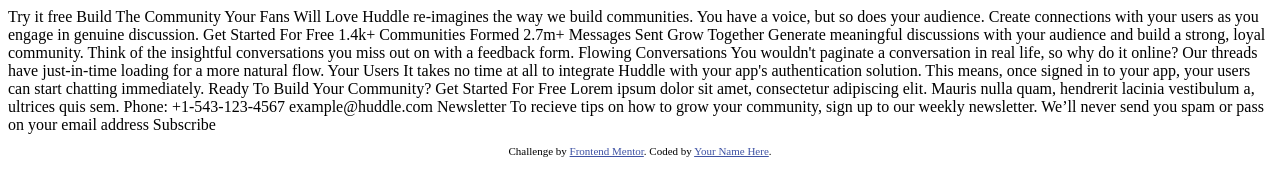
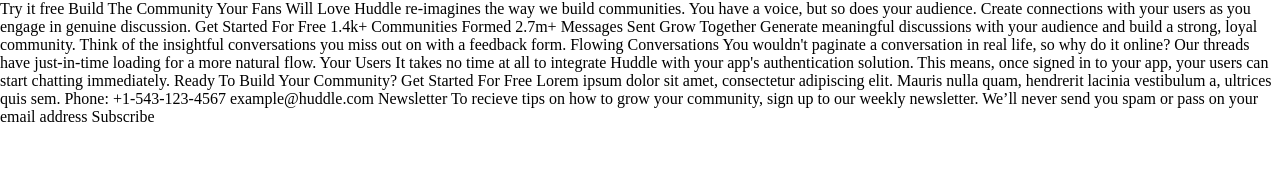
Before and after one commit to AdrianX19/huddle-landing-page-curved, a plain HTML site: page index.html in a window 1280 px wide. Drawn offline with Linux system fonts and the light colour scheme.

Commit message:
Initial preparation

```diff
--- /dev/null
+++ b/css/style.css
@@ -0,0 +1,5 @@
+* {
+  margin: 0;
+  padding: 0;
+  box-sizing: border-box;
+}
--- a/index.html
+++ b/index.html
@@ -1,19 +1,15 @@
 <!DOCTYPE html>
 <html lang="en">
+
 <head>
   <meta charset="UTF-8">
-  <meta name="viewport" content="width=device-width, initial-scale=1.0"> <!-- displays site properly based on user's device -->
+  <!-- displays site properly based on user's device -->
+  <meta name="viewport" content="width=device-width, initial-scale=1.0">
+  <link rel="icon" type="image/png" sizes="32x32" href="./images/favicon-32x32.png">
+  <link rel="stylesheet" href="css/style.css">
+  <title>Frontend Mentor | Huddle landing page with curved sections</title>
+</head>
 
-  <link rel="icon" type="image/png" sizes="32x32" href="./images/favicon-32x32.png">
-
-  <title>Frontend Mentor | Huddle landing page with curved sections</title>
-
-  <!-- Feel free to remove these styles or customise in your own stylesheet 👍 -->
-  <style>
-    .attribution { font-size: 11px; text-align: center; }
-    .attribution a { color: hsl(228, 45%, 44%); }
-  </style>
-</head>
 <body>
   Try it free
 
@@ -56,12 +52,6 @@
   send you spam or pass on your email address
 
   Subscribe
+</body>
 
-  <footer>
-    <p class="attribution">
-      Challenge by <a href="https://www.frontendmentor.io?ref=challenge" target="_blank">Frontend Mentor</a>.
-      Coded by <a href="#">Your Name Here</a>.
-    </p>
-  </footer>
-</body>
 </html>
```
Also changed, not shown: design/desktop-preview.jpg, 2 other files.
